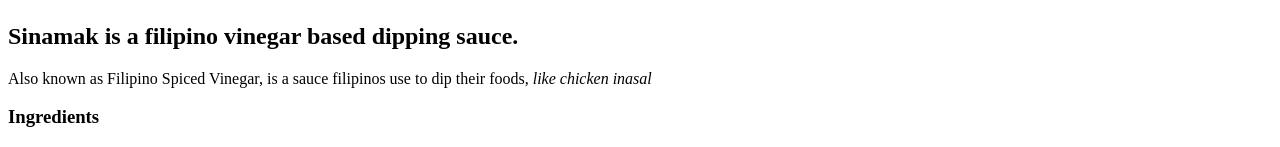
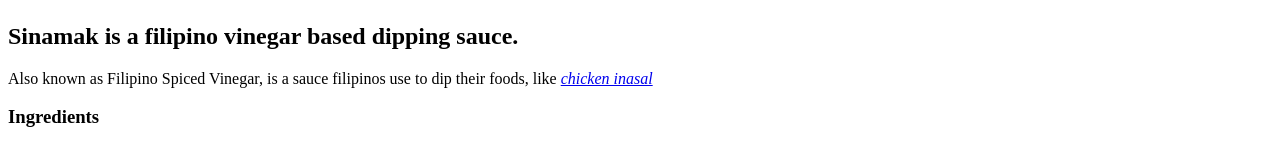
Before and after one commit to TehK42/odin-recipes, a plain HTML site: page recipes/sinamak.html in a window 1280 px wide. Shown: the part 1014-1161 px from the top of the page. Drawn offline with Linux system fonts and the light colour scheme.

Commit message:
Add link to chicken inasal recipe in sinamak recipe

```diff
--- a/recipes/sinamak.html
+++ b/recipes/sinamak.html
@@ -8,7 +8,7 @@
     <h1>Sinamak or <em>Filipino Spiced Vinegar</em></h1>
     <img src="../img/sinamak.jpg" alt="Sinamak">
     <h2>Sinamak is a filipino vinegar based dipping sauce.</h2>
-    <p>Also known as Filipino Spiced Vinegar, is a sauce filipinos use to dip their foods, <em>like chicken inasal</em></p>
+    <p>Also known as Filipino Spiced Vinegar, is a sauce filipinos use to dip their foods, like <a href="../recipes/inasal.html"><em>chicken inasal</em></a></p>
     <h3>Ingredients</h3>
     <ul>
         <li>3 cups white vinegar or cane vinegar (Dati Puti found in Asian market)</li>
```
